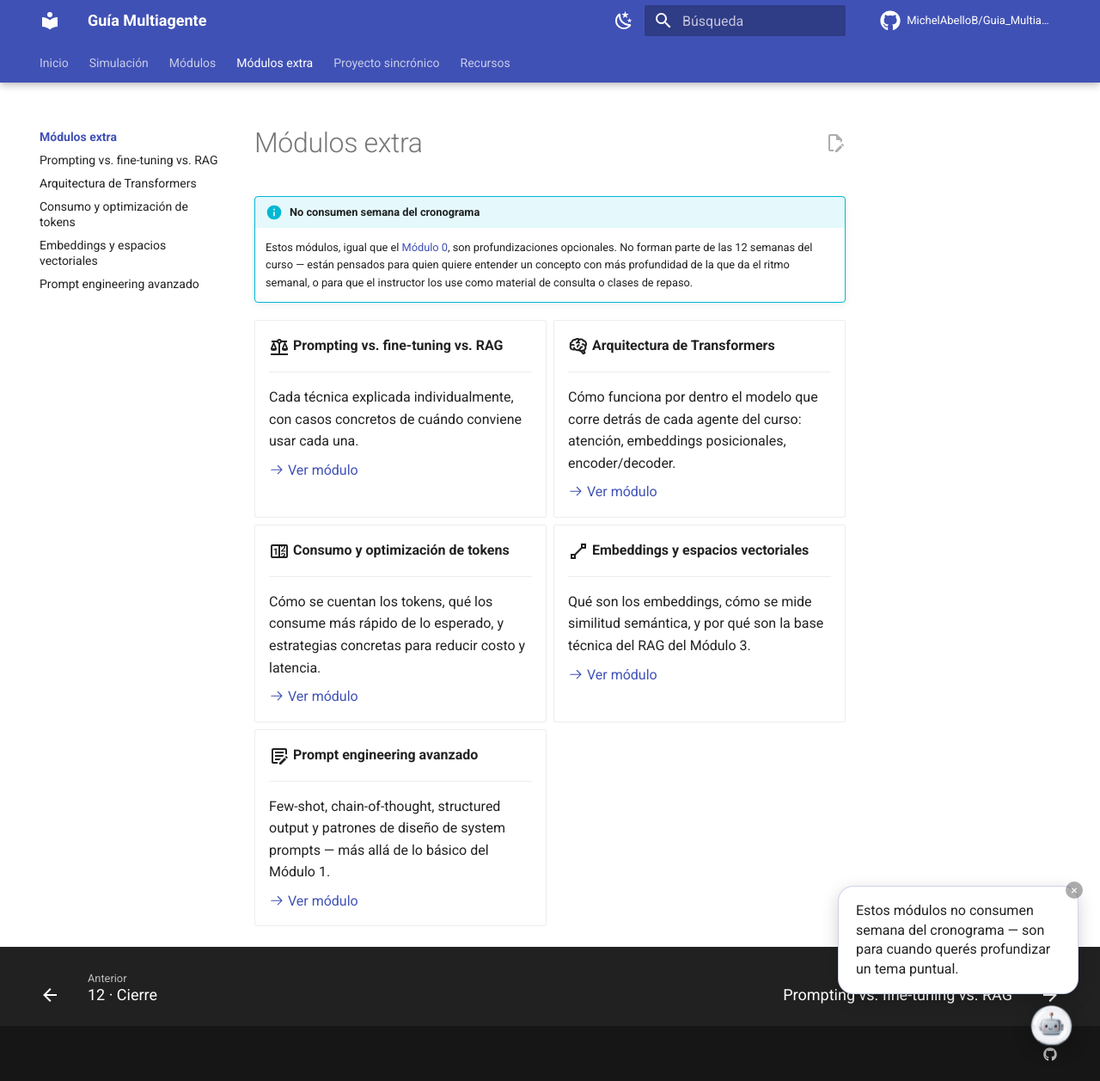
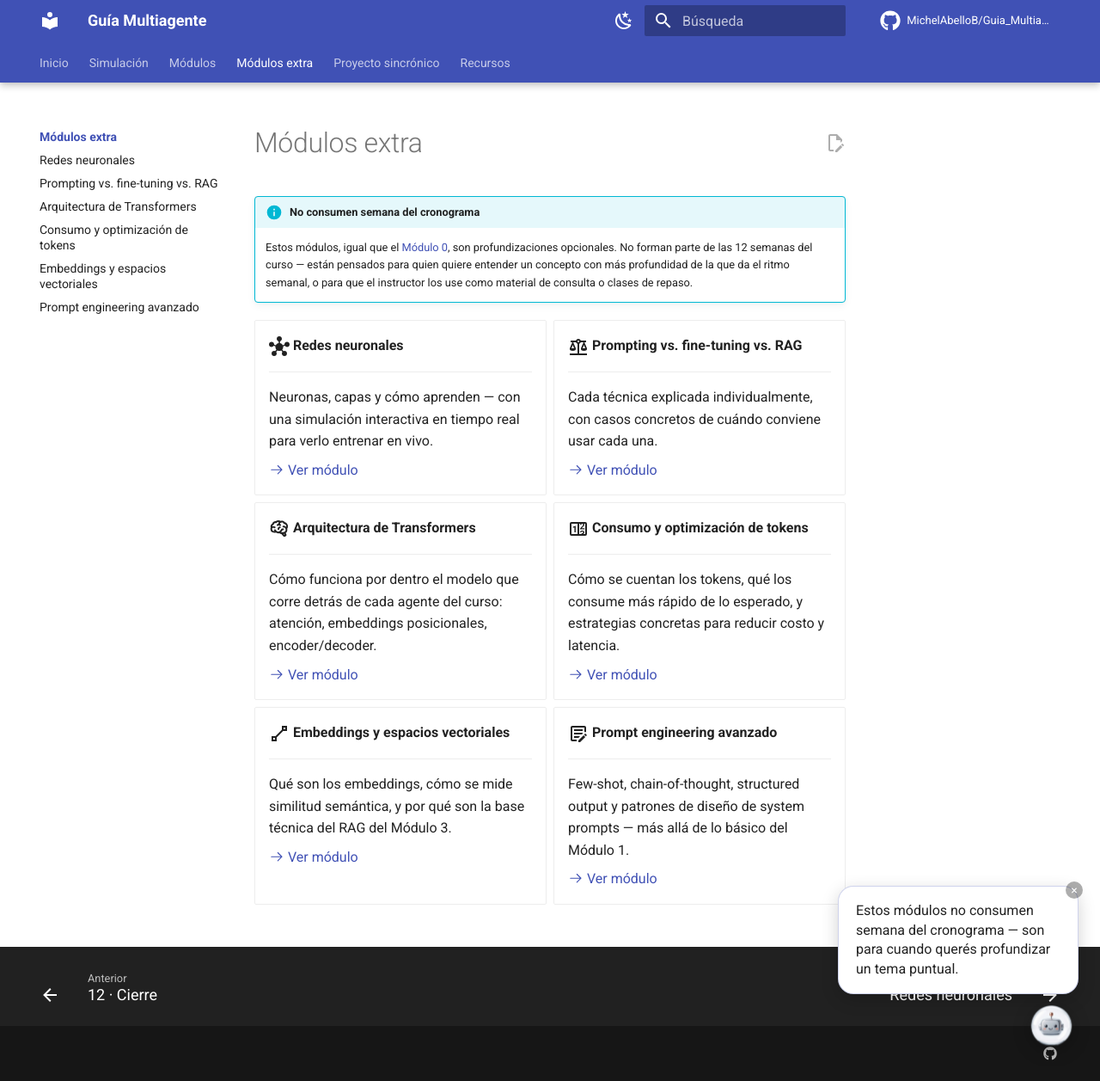
Before and after one commit to MichelAbelloB/Guia_Multiagente, an MkDocs documentation site: the page built from docs/extra/index.md, in a window 1280 px wide and 1257 px high. Shown: the whole window at 86% size. Built offline with MkDocs 1.6.1 and Material for MkDocs 9.7.7, drawn with Linux system fonts in a browser that asks for light colours; comment, search, counter and statistics services are not loaded.

Commit message:
modulo extra de red neuronal

```diff
--- a/docs/extra/index.md
+++ b/docs/extra/index.md
@@ -4,6 +4,14 @@
     Estos módulos, igual que el [Módulo 0](../modulos/00-introduccion-general.md), son profundizaciones opcionales. No forman parte de las 12 semanas del curso — están pensados para quien quiere entender un concepto con más profundidad de la que da el ritmo semanal, o para que el instructor los use como material de consulta o clases de repaso.
 
 <div class="grid cards" markdown>
+
+-   :material-hub:{ .lg .middle } **Redes neuronales**
+
+    ---
+
+    Neuronas, capas y cómo aprenden — con una simulación interactiva en tiempo real para verlo entrenar en vivo.
+
+    [:octicons-arrow-right-24: Ver módulo](redes-neuronales.md)
 
 -   :material-scale-balance:{ .lg .middle } **Prompting vs. fine-tuning vs. RAG**
 
--- a/docs/javascripts/mascota.js
+++ b/docs/javascripts/mascota.js
@@ -28,6 +28,7 @@
     "/recursos/stack-tecnico/": "Todo lo que necesitás instalar está acá, con comandos para Linux/macOS y Windows.",
     "/recursos/lecturas-recomendadas/": "Todos los videos del curso, agrupados por módulo, en una sola lista.",
     "/extra/": "Estos módulos no consumen semana del cronograma — son para cuando querés profundizar un tema puntual.",
+    "/extra/redes-neuronales/": "No te vayas sin apretar play en la simulación de abajo — verla entrenar en vivo dice más que cualquier párrafo.",
     "/extra/prompting-vs-finetuning-vs-rag/": "Si tenés dudas, andá directo al árbol de decisión: en dos preguntas te dice qué técnica conviene para tu caso.",
     "/extra/arquitectura-transformers/": "Es el módulo más denso del curso. Andá con calma, y si algo no cierra, el video de 3Blue1Brown lo explica mejor que cualquier texto.",
     "/extra/optimizacion-tokens/": "Corré el ejemplo de tiktoken con una frase en español y otra en inglés — vas a ver la diferencia con tus propios ojos, no hace falta que me creas.",
--- a/docs/stylesheets/custom.css
+++ b/docs/stylesheets/custom.css
@@ -2,3 +2,25 @@
 .md-copyright__highlight {
   display: none;
 }
+
+/* Embed de simulaciones externas (ej. TensorFlow Playground) */
+.embed-frame {
+  margin: 1.25rem 0;
+  border-radius: 0.6rem;
+  overflow: hidden;
+  border: 1px solid var(--md-default-fg-color--lightest);
+  box-shadow: 0 6px 20px rgba(0, 0, 0, 0.12);
+}
+
+.embed-frame iframe {
+  display: block;
+  width: 100%;
+  height: 700px;
+  border: 0;
+}
+
+@media (max-width: 44em) {
+  .embed-frame iframe {
+    height: 520px;
+  }
+}
--- a/mkdocs.yml
+++ b/mkdocs.yml
@@ -119,6 +119,7 @@ nav:
       - "12 · Cierre": modulos/12-cierre.md
   - Módulos extra:
       - extra/index.md
+      - "Redes neuronales": extra/redes-neuronales.md
       - "Prompting vs. fine-tuning vs. RAG": extra/prompting-vs-finetuning-vs-rag.md
       - "Arquitectura de Transformers": extra/arquitectura-transformers.md
       - "Consumo y optimización de tokens": extra/optimizacion-tokens.md
```
Also changed, not shown: docs/extra/arquitectura-transformers.md (+1 -1 lines), docs/extra/redes-neuronales.md (added, +128 -0 lines), docs/modulos/00-introduccion-general.md (+1 -1 lines), docs/recursos/lecturas-recomendadas.md (+3 -0 lines).
